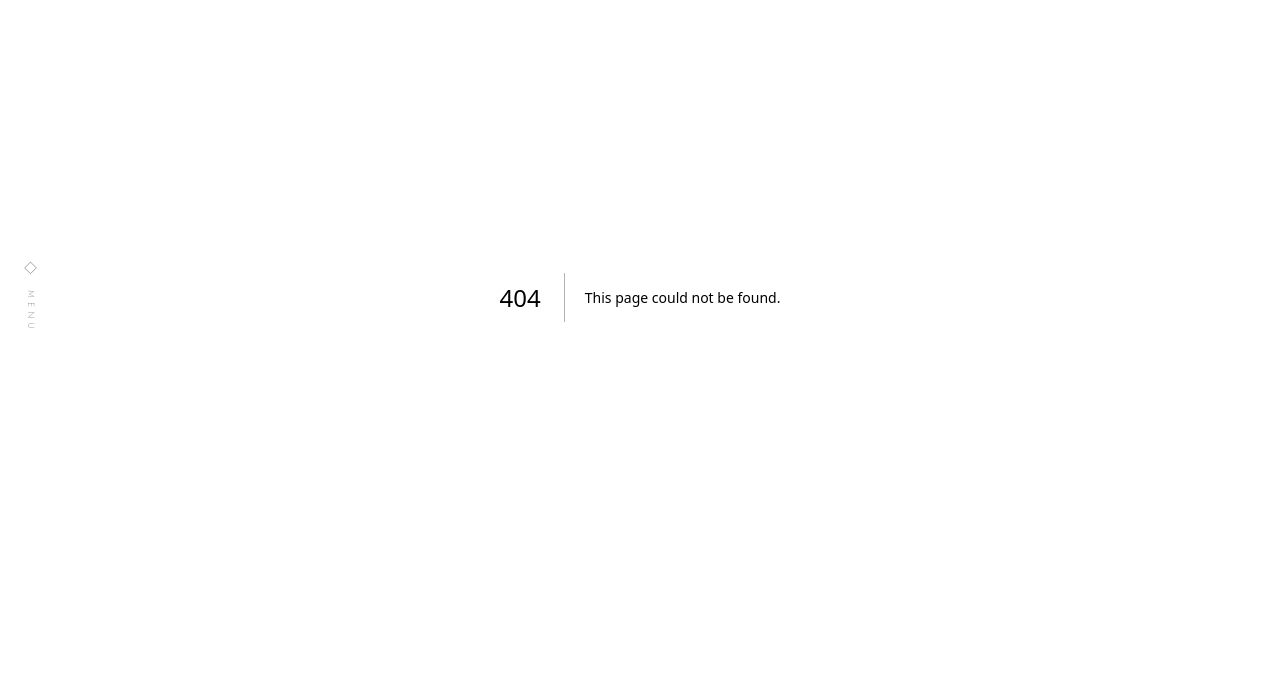
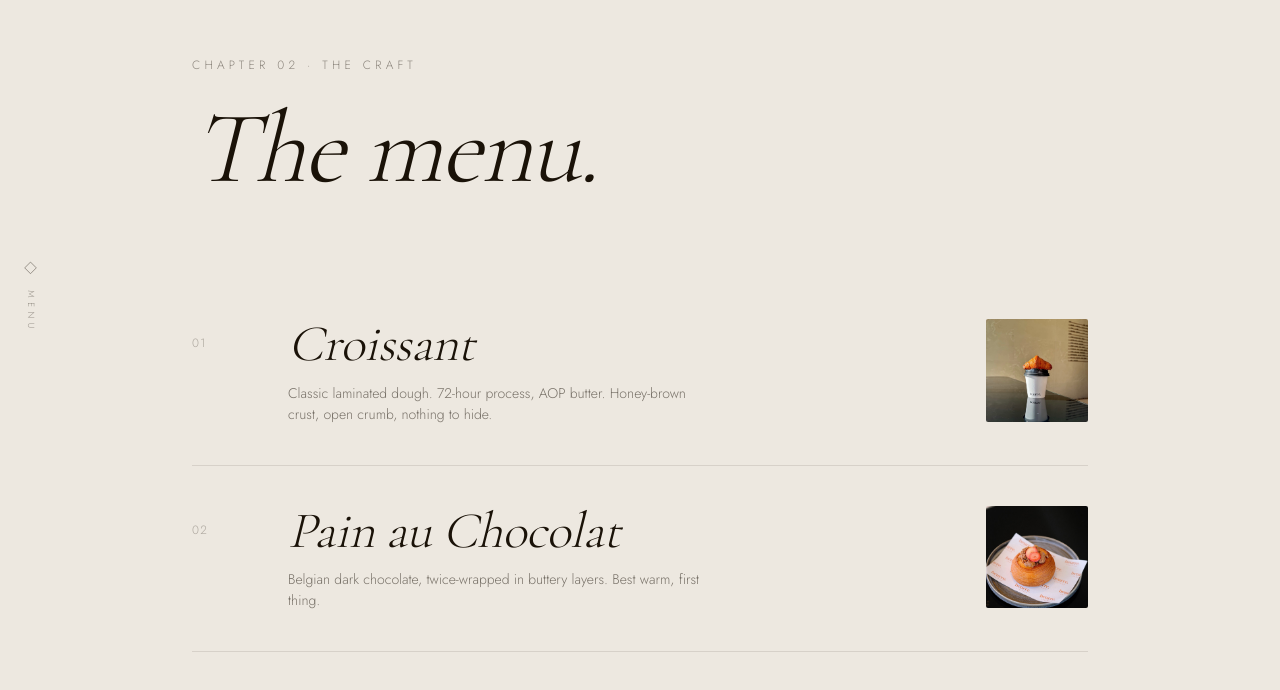
Before and after one commit to Wissko/beurre-pastries-v2, a Next.js app: page /collection in a window 1280 px wide. Before the commit this address had no page. Shown: the part 103-793 px from the top of the page. Built offline with nearby package versions, Linux system fonts and the light colour scheme.

Commit message:
feat: add /collection page — The Collection

```diff
--- /dev/null
+++ b/app/collection/page.tsx
@@ -0,0 +1,11 @@
+import SpecialtiesSection from "@/components/SpecialtiesSection";
+import FooterSection from "@/components/FooterSection";
+
+export default function CollectionPage() {
+  return (
+    <main>
+      <SpecialtiesSection />
+      <FooterSection />
+    </main>
+  );
+}
```
